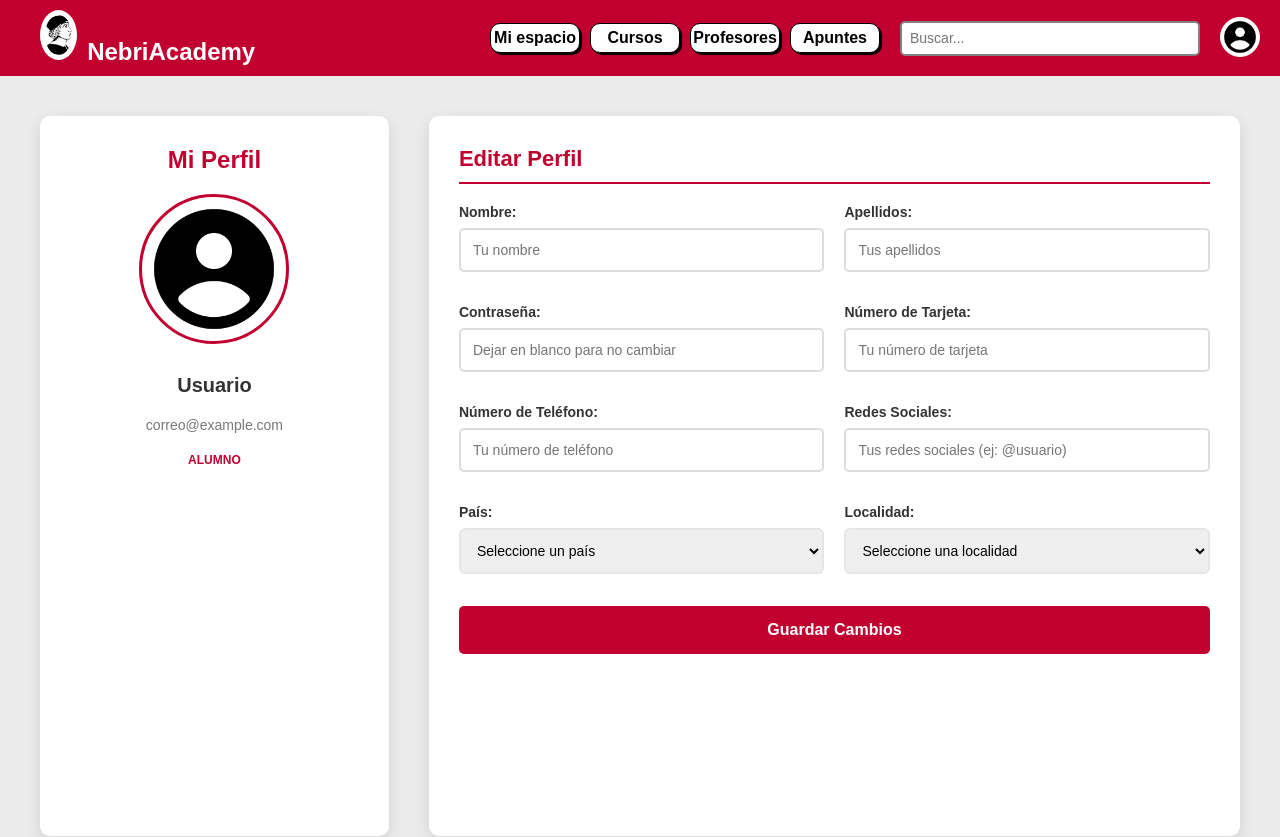
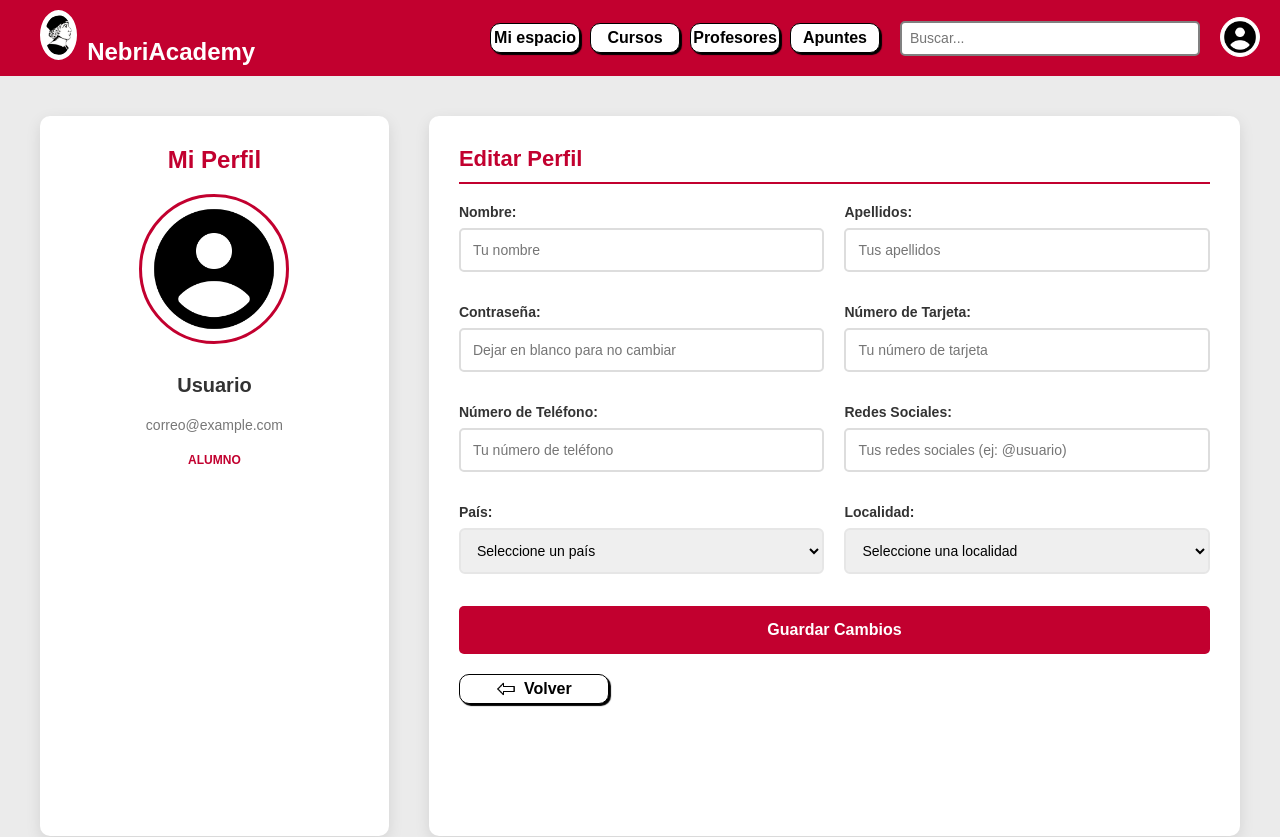
Before and after one commit to Nicolas-1400/NebriAcademy2, a React (Vite) app in the folder nebriacademy-frontend/: page /Home/Perfil in a window 1280 px wide. Shown: the top 837 px of the page. Built offline with nearby package versions, Linux system fonts and the light colour scheme.

Commit message:
Botón volver
en perfiles y empiezo precios

```diff
--- a/nebriacademy-frontend/src/components/PerfilGrid.jsx
+++ b/nebriacademy-frontend/src/components/PerfilGrid.jsx
@@ -1,4 +1,6 @@
 import { useEffect, useState } from "react";
+import { useNavigate } from "react-router-dom";
+import flecha from "../assets/flecha-correcta.png";
 import ImagenPerfil from "../assets/imagenPerfilUsuario.png";
 
 function PerfilGrid() {
@@ -114,6 +116,8 @@ function PerfilGrid() {
       setMensajeError("Error al conectar con el servidor");
     }
   };
+
+  const navigate = useNavigate();
 
   return (
     <div className="perfil">
@@ -255,6 +259,10 @@ function PerfilGrid() {
           <button type="submit" className="boton-editar-perfil">
             Guardar Cambios
           </button>
+          <button className="boton-go-back" onClick={() => navigate(-1)}>
+            <img src={flecha} alt="Volver" />
+            <p>Volver</p>
+          </button>
         </form>
       </div>
     </div>
--- a/nebriacademy-frontend/src/components/PerfilProfesorGrid.jsx
+++ b/nebriacademy-frontend/src/components/PerfilProfesorGrid.jsx
@@ -1,4 +1,6 @@
 import { useEffect, useState } from "react";
+import { useNavigate } from "react-router-dom";
+import flecha from "../assets/flecha-correcta.png";
 import ImagenPerfil from "../assets/imagenPerfilUsuario.png";
 
 function PerfilProfesorGrid() {
@@ -117,6 +119,8 @@ function PerfilProfesorGrid() {
       setMensajeError("Error al conectar con el servidor");
     }
   };
+
+  const navigate = useNavigate();
 
   return (
     <div className="perfil">
@@ -287,6 +291,10 @@ function PerfilProfesorGrid() {
           <button type="submit" className="boton-editar-perfil">
             Guardar Cambios
           </button>
+          <button className="boton-go-back" onClick={() => navigate(-1)}>
+            <img src={flecha} alt="Volver" />
+            <p>Volver</p>
+          </button>
         </form>
       </div>
     </div>
--- a/nebriacademy-frontend/src/components/RegisterAlumnoExternoGrid.jsx
+++ b/nebriacademy-frontend/src/components/RegisterAlumnoExternoGrid.jsx
@@ -135,6 +135,7 @@ function RegisterAlumnoExternoGrid() {
         </form>
         <p>¿Ya tienes cuenta? <a href="/Login">Inicia sesión</a></p>
       </div>
+      <div className="register-precios"></div>
     </div>
   );
 }
```
